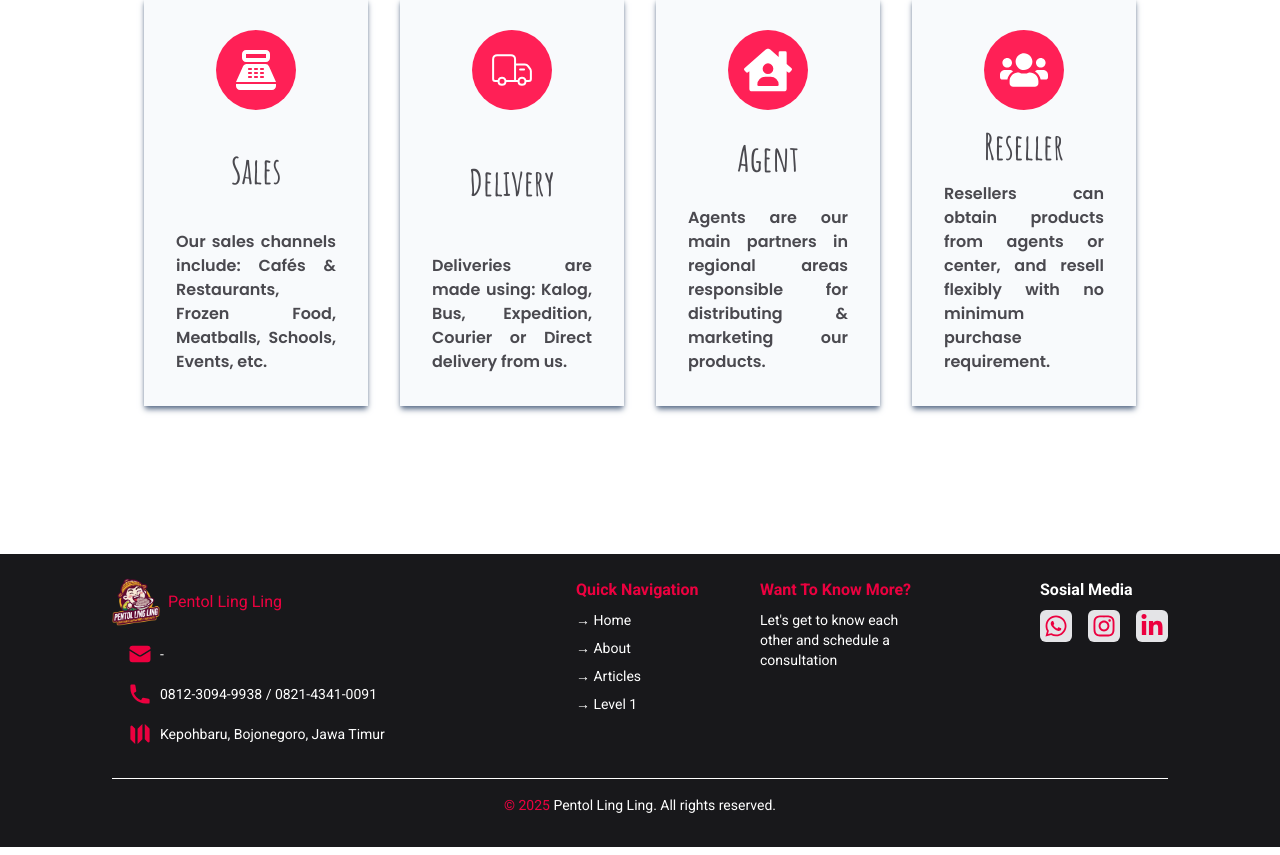
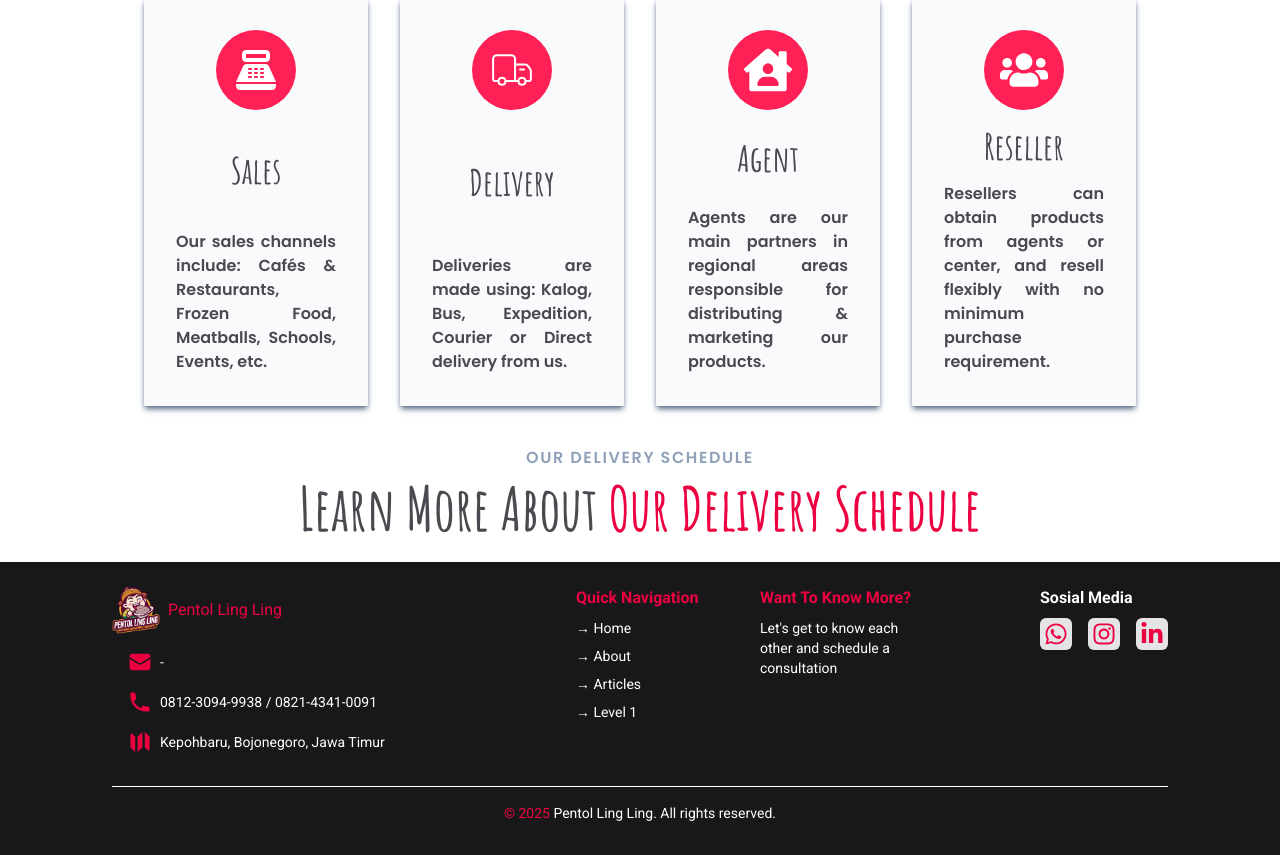
Before and after one commit to Azukii09/pentol-lingling, a Next.js app: page /en in a window 1280 px wide. Shown: the part 4096-4951 px from the top of the page. Built offline with nearby package versions, Linux system fonts and the light colour scheme.

Commit message:
## - Add localized Schedule data and integrate dynamic display into `MainBusinessScheme` component.

```diff
--- a/component/ui/landing/BScheme/MainBusinessScheme.tsx
+++ b/component/ui/landing/BScheme/MainBusinessScheme.tsx
@@ -12,11 +12,13 @@ export default function MainBusinessScheme() {
     const width = useWindowWidth()
     const tBScheme = useTranslations('BusinessScheme')
 
+    const tSchedule = useTranslations('Schedule')
+
     const params = useParams();
     const data = BusinessSchemeData.find((item) => item.locale === params.locale);
     return (
         <section className={`${poppins.className} w-full global-padding mx-auto py-6 min-h-[calc(100vh-80px)] text-quaternary`}>
-            {/*title*/}
+            {/*title scheme*/}
             <motion.div
                 initial={{opacity: 0, y: -50}}
                 whileInView={{opacity: 1, y: 0}}
@@ -80,6 +82,22 @@ export default function MainBusinessScheme() {
                     ))}
                 </div>
             </div>
+
+            {/*title schedule*/}
+            <motion.div
+                initial={{opacity: 0, y: -50}}
+                whileInView={{opacity: 1, y: 0}}
+                viewport={{once: false}}
+                transition={{duration: 0.8}}
+            >
+                <TitleArrow text={tSchedule('smallTitle')} size={width}/>
+                <h1 className={`${amatic_sc.className} text-3xl sm:text-4xl md:text-5xl lg:text-6xl text-center font-semibold`}>
+                    {tSchedule('learnMore')} <span className={"text-rose-600"}>{tSchedule('smallTitle')}</span>
+                </h1>
+            </motion.div>
+
+            {/*content schedule*/}
+
         </section>
     );
 }
--- /dev/null
+++ b/lib/data/content/Schedule.tsx
@@ -0,0 +1,16 @@
+export const Schedule = [
+    {
+        id:1,
+        locale:"id",
+        data:{
+            title:"Jadwal Kami",
+        }
+    },
+    {
+        id:2,
+        locale:"en",
+        data:{
+            title:"Our Schedule",
+        }
+    },
+]
--- a/messages/en.json
+++ b/messages/en.json
@@ -26,5 +26,9 @@
   "BusinessScheme": {
     "smallTitle": "Our Business Scheme",
     "learnMore": "Learn More About"
+  },
+  "Schedule": {
+    "smallTitle": "Our Delivery Schedule",
+    "learnMore": "Learn More About"
   }
 }
--- a/messages/id.json
+++ b/messages/id.json
@@ -26,5 +26,9 @@
   "BusinessScheme": {
     "smallTitle": "Skema Bisnis Kami",
     "learnMore": "Pelajari Lebih Lanjut Tentang"
+  },
+  "Schedule": {
+    "smallTitle": "Jadwal Pengiriman Kami",
+    "learnMore": "Pelajari Lebih Lanjut Tentang"
   }
 }
```
